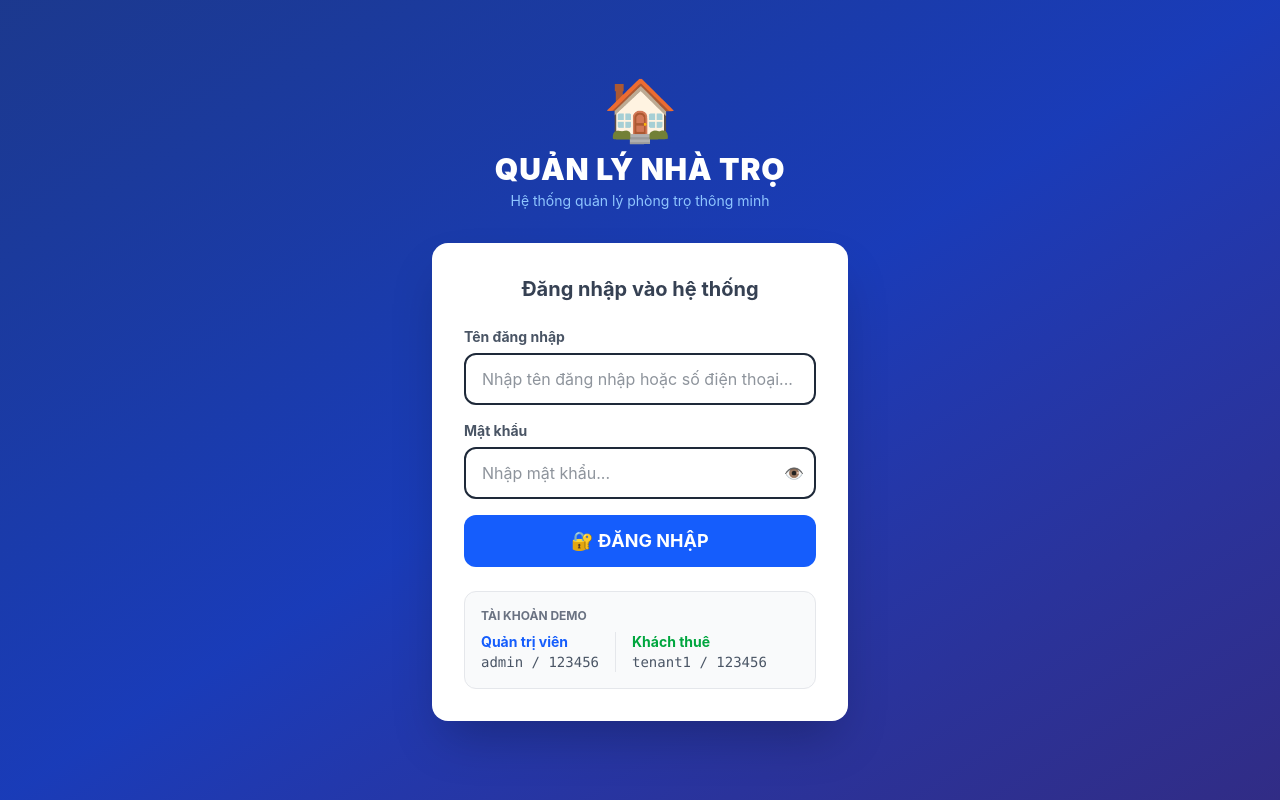
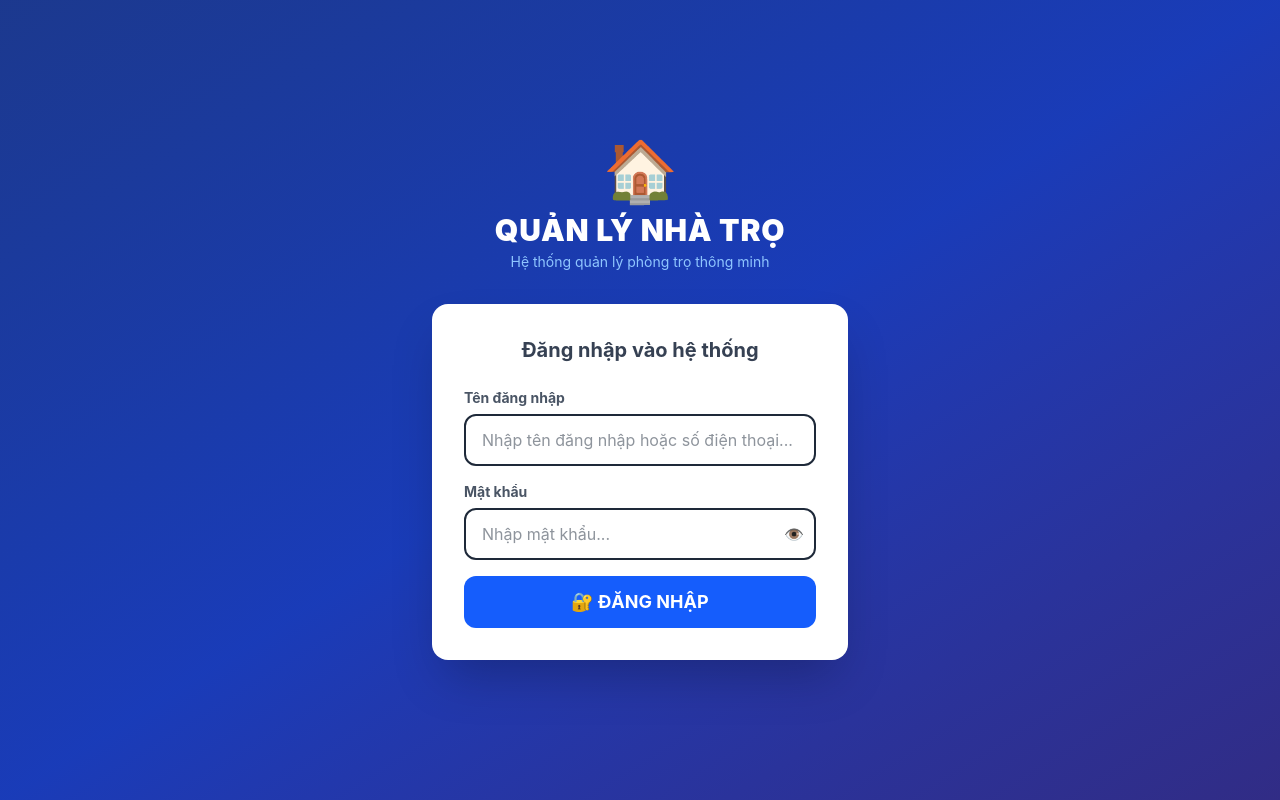
Before and after one commit to hiucutevcl/quan-ly-nha-tro, a React (Vite) app in the folder frontend/: page /login in a window 1280 px wide. Built offline with nearby package versions, Linux system fonts and the light colour scheme.

Commit message:
UI: Remove demo credentials from Login page

```diff
--- a/frontend/src/pages/Login.jsx
+++ b/frontend/src/pages/Login.jsx
@@ -102,19 +102,6 @@ const Login = () => {
                         </button>
                     </form>
 
-                    <div className="mt-6 p-4 bg-gray-50 rounded-xl border border-gray-200">
-                        <p className="text-xs font-bold text-gray-500 uppercase mb-2">Tài khoản demo</p>
-                        <div className="flex gap-4 text-sm">
-                            <div>
-                                <span className="text-blue-600 font-bold">Quản trị viên</span><br/>
-                                <span className="text-gray-600 font-mono">admin / 123456</span>
-                            </div>
-                            <div className="border-l border-gray-200 pl-4">
-                                <span className="text-green-600 font-bold">Khách thuê</span><br/>
-                                <span className="text-gray-600 font-mono">tenant1 / 123456</span>
-                            </div>
-                        </div>
-                    </div>
                 </div>
             </div>
         </div>
```
